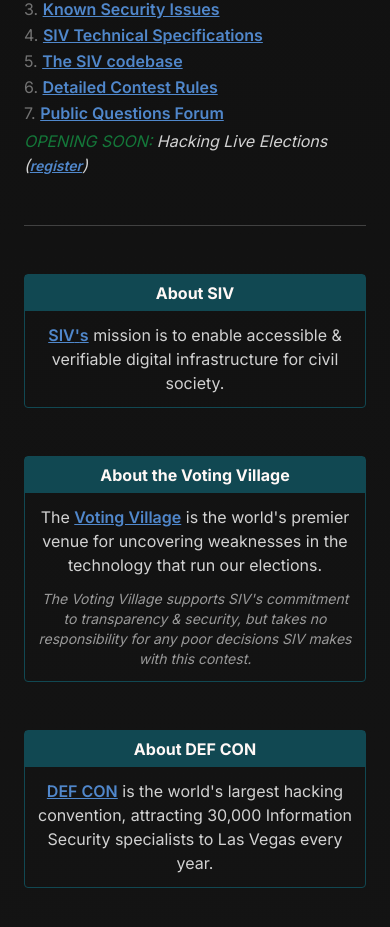
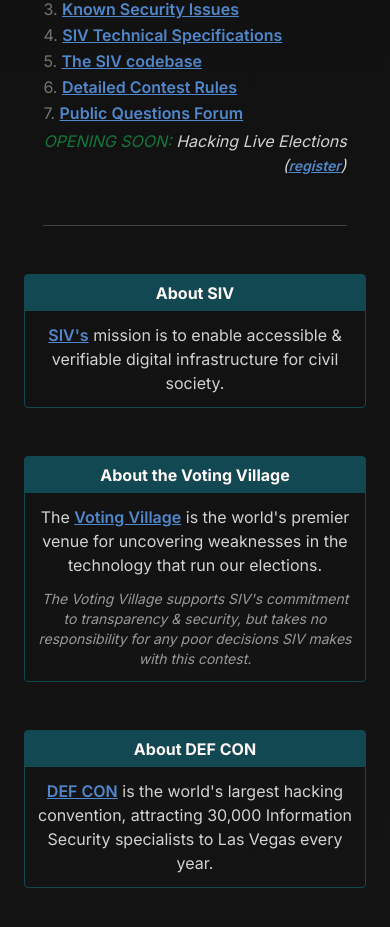
Before and after one commit to siv-org/hack.siv.org, a Next.js app: page / in a window 390 px wide. Shown: the part 3839-4766 px from the top of the page. Built offline with nearby package versions, Linux system fonts and the light colour scheme.

Commit message:
small screens: (register) link should wrap on right, not left

```diff
--- a/app/page.tsx
+++ b/app/page.tsx
@@ -321,9 +321,11 @@ export default function Home() {
             </a>
           </div>
         ))}
-        <div className="italic mt-1">
+        <div className="italic mt-1 text-right">
           <span className="text-green-600/70">OPENING SOON: </span>Hacking Live
-          Elections (
+          Elections{' '}
+          <span className="max-[419px]:block">
+            (
             <a
               href="/register"
               target="_blank"
@@ -332,6 +334,7 @@ export default function Home() {
               register
             </a>
             )
+          </span>
         </div>
       </div>
 
```
Lines whose indentation alone changed are shown as unchanged.
